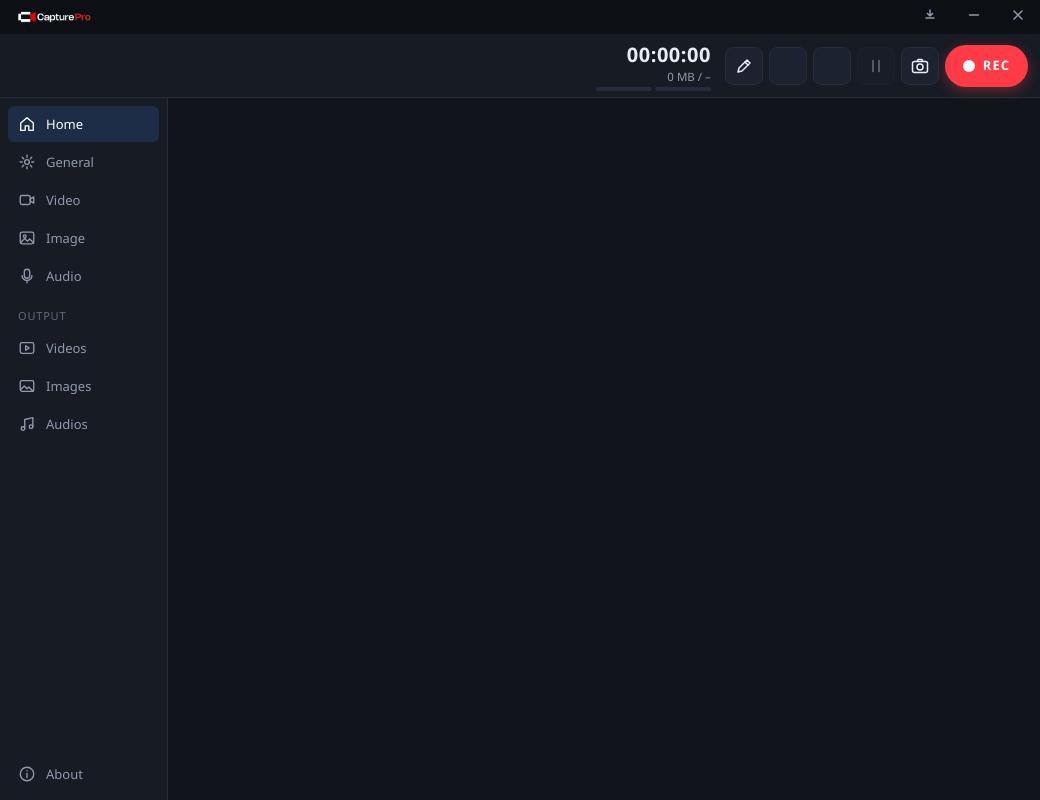
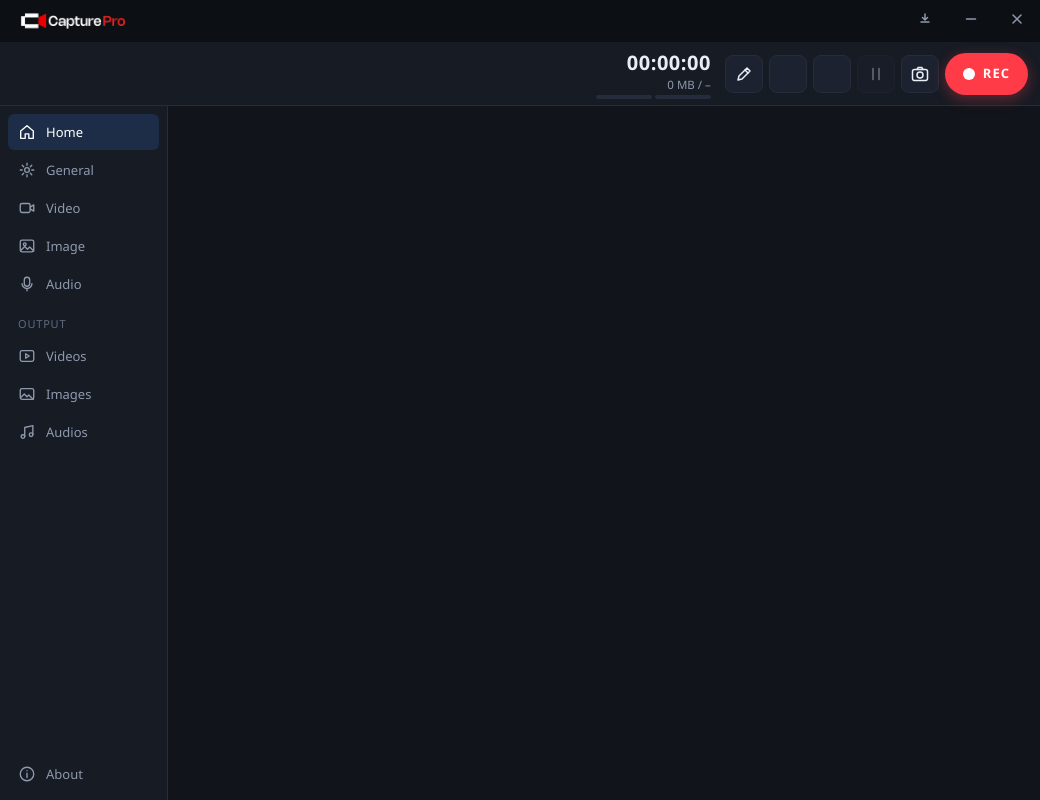
Before and after one commit to ZarrarZia/Capture-Pro, an Electron app: page src/renderer/main/index.html in a window 1040 px wide. Drawn offline with Linux system fonts and the light colour scheme; no server answers.

Commit message:
Make the logo bigger
Co-Authored-By: Claude Opus 5.5 (1M context) <noreply@anthropic.com>

```diff
--- a/src/renderer/device/device.css
+++ b/src/renderer/device/device.css
@@ -2,7 +2,7 @@
 html, body { margin: 0; height: 100%; background: #0a0c11; color: #e9edf5; font: 12px "Segoe UI", system-ui, sans-serif; overflow: hidden; user-select: none; }
 .bar { height: 38px; display: flex; align-items: center; gap: 6px; padding: 0 8px; background: #171b24; border-bottom: 1px solid #262c3b; -webkit-app-region: drag; }
 .bar > *:not(.logo):not(.spacer):not(.time) { -webkit-app-region: no-drag; }
-.logo { height: 16px; width: auto; flex: none; margin: 0 6px 0 2px; -webkit-user-drag: none; }
+.logo { height: 20px; width: auto; flex: none; margin: 0 6px 0 2px; -webkit-user-drag: none; }
 select { background: #1d2230; color: #e9edf5; border: 1px solid #262c3b; border-radius: 5px; height: 26px; max-width: 170px; font: inherit; }
 button { height: 26px; min-width: 28px; border: 0; border-radius: 5px; background: transparent; color: #c5cddc; font: inherit; cursor: pointer; display: inline-flex; align-items: center; justify-content: center; gap: 5px; }
 button:hover:not(:disabled) { background: #222838; color: #fff; }
--- a/src/renderer/main/styles.css
+++ b/src/renderer/main/styles.css
@@ -23,13 +23,13 @@ input[type=range] { accent-color: var(--accent); padding: 0; background: none; b
 input[type=color] { padding: 1px; width: 36px; height: 26px; }
 
 /* title bar */
-.titlebar { height: 34px; display: flex; align-items: center; padding-left: 12px; -webkit-app-region: drag; background: #0c0f14; }
+.titlebar { height: 42px; display: flex; align-items: center; padding-left: 12px; -webkit-app-region: drag; background: #0c0f14; }
 .brand { display: flex; align-items: center; gap: 8px; font-weight: 600; letter-spacing: .2px; }
-.brand-logo { height: 18px; width: auto; display: block; -webkit-user-drag: none; }
+.brand-logo { height: 26px; width: auto; display: block; -webkit-user-drag: none; }
 .about-logo { height: 56px; width: auto; display: block; margin: 4px 0 14px; }
 .title-status { margin-left: 14px; color: var(--muted); font-size: 12px; }
 .win-btns { margin-left: auto; display: flex; -webkit-app-region: no-drag; }
-.win-btns button { width: 44px; height: 34px; border: 0; background: transparent; color: var(--muted); }
+.win-btns button { width: 46px; height: 42px; border: 0; background: transparent; color: var(--muted); }
 .win-btns button:hover { background: #1f2533; color: var(--text); }
 .win-btns button.close:hover { background: #c42b1c; color: #fff; }
 .win-btns svg { width: 16px; height: 16px; }
@@ -60,7 +60,7 @@ input[type=color] { padding: 1px; width: 36px; height: 26px; }
 .rec:hover { filter: brightness(1.08); }
 
 /* layout */
-.body { display: flex; height: calc(100% - 98px); }
+.body { display: flex; height: calc(100% - 106px); }
 .nav { width: 168px; background: var(--panel); border-right: 1px solid var(--line); display: flex; flex-direction: column; padding: 8px; gap: 2px; }
 .nav button { display: flex; align-items: center; gap: 10px; height: 36px; padding: 0 10px; border: 0; border-radius: 6px; background: transparent; color: var(--muted); text-align: left; }
 .nav button svg { width: 18px; height: 18px; }
--- a/src/renderer/rect/rect.css
+++ b/src/renderer/rect/rect.css
@@ -22,7 +22,7 @@ html, body { margin: 0; height: 100%; background: transparent; overflow: hidden;
 .hole { position: absolute; left: 0; right: 0; top: var(--barh); bottom: 0; border: var(--border) solid var(--edge); }
 .recording .hole, .recording #bar { border-color: var(--edge-rec); }
 .paused .hole { border-style: dashed; }
-.logo { height: 16px; width: auto; flex: none; margin: 0 6px 0 2px; -webkit-user-drag: none; }
+.logo { height: 20px; width: auto; flex: none; margin: 0 6px 0 2px; -webkit-user-drag: none; }
 .spacer { flex: 1; }
 button { font: inherit; color: var(--text); background: transparent; border: 0; border-radius: 4px; height: 24px; padding: 0 6px; cursor: pointer; }
 button:hover:not(:disabled) { background: rgba(255,255,255,.1); }
```
